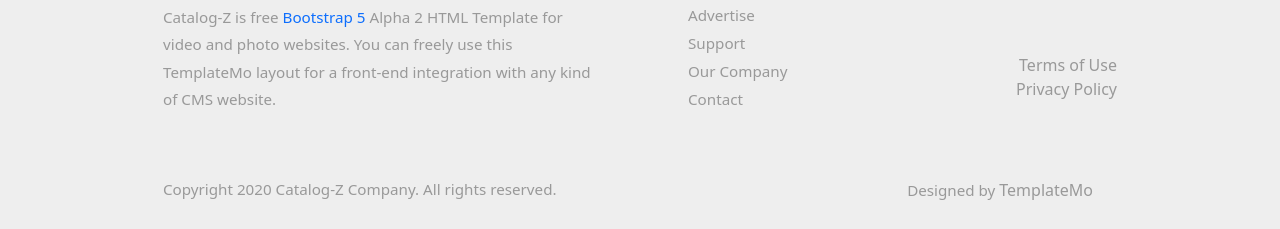
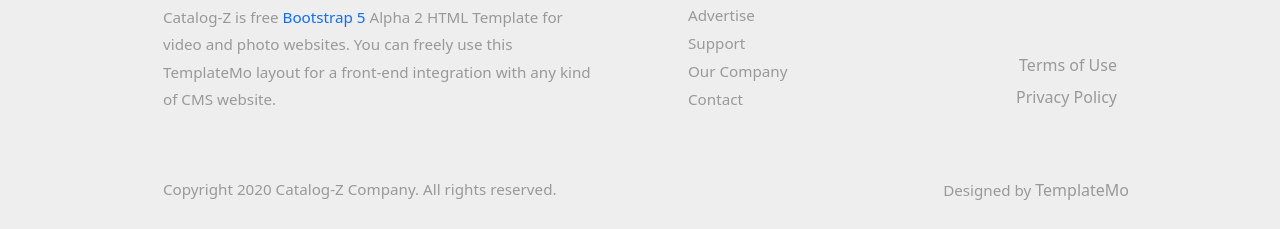
Before and after one commit to Generation-JWD/challenge_week7, a plain HTML site: page index.html in a window 1280 px wide. Shown: the part 1750-1979 px from the top of the page. Drawn offline with nearby package versions, Linux system fonts and the light colour scheme.

Commit message:
fixed footer alignment

```diff
--- a/css/style.css
+++ b/css/style.css
@@ -18,6 +18,7 @@
 .mr-2 {
     margin-right: .5rem!important;
 }
+
 
 p{
     line-height: 1.8;
--- a/index.html
+++ b/index.html
@@ -344,8 +344,8 @@
                 <li class="mb-2"><a href="https://instagram.com"><i class="fab fa-instagram"></i></a></li>
                 <li class="mb-2"><a href="https://pinterest.com"><i class="fab fa-pinterest"></i></a></li>
               </ul>
-              <div class="text-end">
-                <a href="#" class="text_grey text-end mb-2">Terms of Use</a>
+              <div class="text-end footer_links">
+                <a href="#" class="text_grey text-end d-block mb-2">Terms of Use</a>
               <a href="#" class="text_grey d-block text-right">Privacy Policy</a>
               </div>
 
@@ -354,7 +354,7 @@
               <div class="col-lg-8 col-md-7 col-12 px-5 mb-3">
                   Copyright 2020 Catalog-Z Company. All rights reserved.
               </div>
-              <div class="col-lg-4 col-md-5 col-12 px-5 text-end footer_links">
+              <div class="col-lg-4 col-md-5 col-12 text-end footer_links">
                   Designed by <a href="https://templatemo.com" class="text_grey" rel="sponsored" target="_parent">TemplateMo</a>
               </div>
           </div>
```
